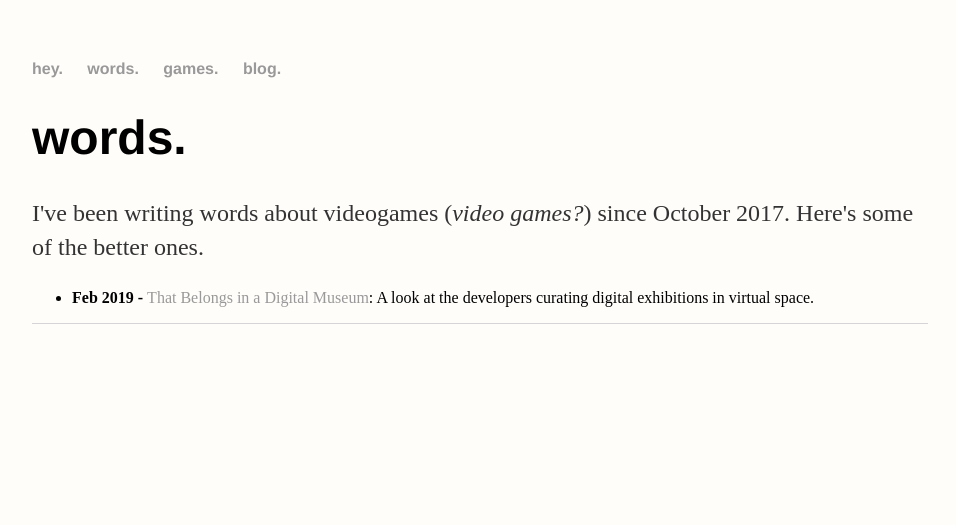
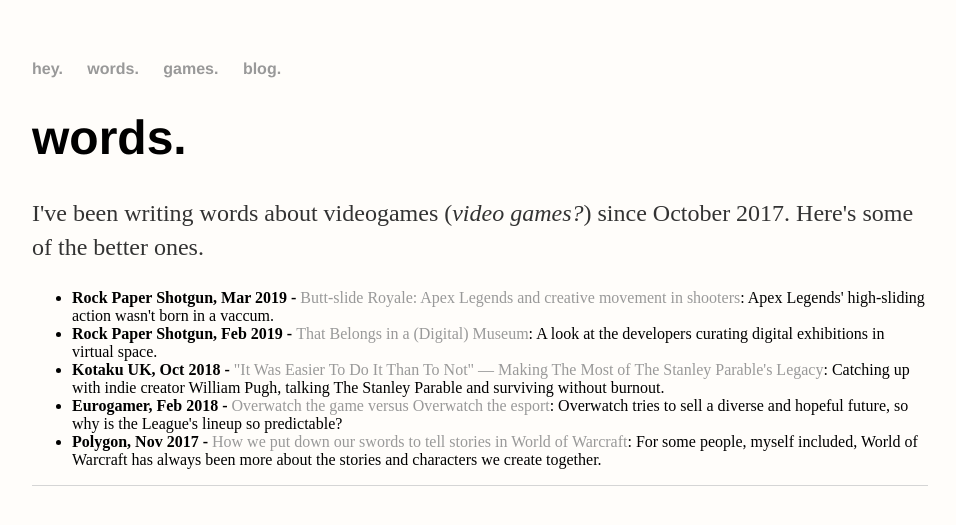
Before and after one commit to ScarletCatalie/ScarletCatalie.github.io, a Jekyll site: the page built from about/index.html, in a window 1280 px wide. Shown: the top 525 px of the page, without its empty margins (160-1116 px from the left). Built offline with Jekyll 4.4.1, drawn with Linux system fonts in a browser that asks for light colours.

Commit message:
Update index.html

```diff
--- a/about/index.html
+++ b/about/index.html
@@ -5,8 +5,20 @@
 	<h1>{{ page.title }}</h1>
 	<p>I've been writing words about videogames (<em>video games?</em>) since October 2017. Here's some of the better ones. <p>
 		<ul>
-			<li><b>Feb 2019 - </b><a href="https://www.rockpapershotgun.com/2019/02/07/are-digital-exhibitions-the-future/">That Belongs in a Digital Museum</a>:
+			<li><b>Rock Paper Shotgun, Mar 2019 - </b><a href="https://www.rockpapershotgun.com/2019/03/18/butt-slide-royale-apex-legends-and-creative-movement-in-shooters/">Butt-slide Royale: Apex Legends and creative movement in shooters</a>:
+				Apex Legends' high-sliding action wasn't born in a vaccum.
+			</li>
+			<li><b>Rock Paper Shotgun, Feb 2019 - </b><a href="https://www.rockpapershotgun.com/2019/02/07/are-digital-exhibitions-the-future/">That Belongs in a (Digital) Museum</a>:
 				A look at the developers curating digital exhibitions in virtual space.
+			</li>
+			<li><b>Kotaku UK, Oct 2018 - </b><a href="https://www.kotaku.co.uk/2018/10/24/it-was-easier-to-do-it-than-to-not-making-the-most-of-the-stanley-parables-legacy">"It Was Easier To Do It Than To Not" — Making The Most of The Stanley Parable's Legacy</a>:
+				Catching up with indie creator William Pugh, talking The Stanley Parable and surviving without burnout.
+			</li>
+			<li><b>Eurogamer, Feb 2018 - </b><a href="https://www.eurogamer.net/articles/2018-01-31-the-growing-disconnect-between-overwatch-the-game-and-overwatch-the-esport">Overwatch the game versus Overwatch the esport</a>:
+				Overwatch tries to sell a diverse and hopeful future, so why is the League's lineup so predictable?
+			</li>
+			<li><b>Polygon, Nov 2017 - </b><a href="https://www.polygon.com/2017/11/22/16690346/world-of-warcraft-roleplaying-stories-queer">How we put down our swords to tell stories in World of Warcraft</a>:
+				For some people, myself included, World of Warcraft has always been more about the stories and characters we create together.
 			</li>
 
 			</ul>
```
